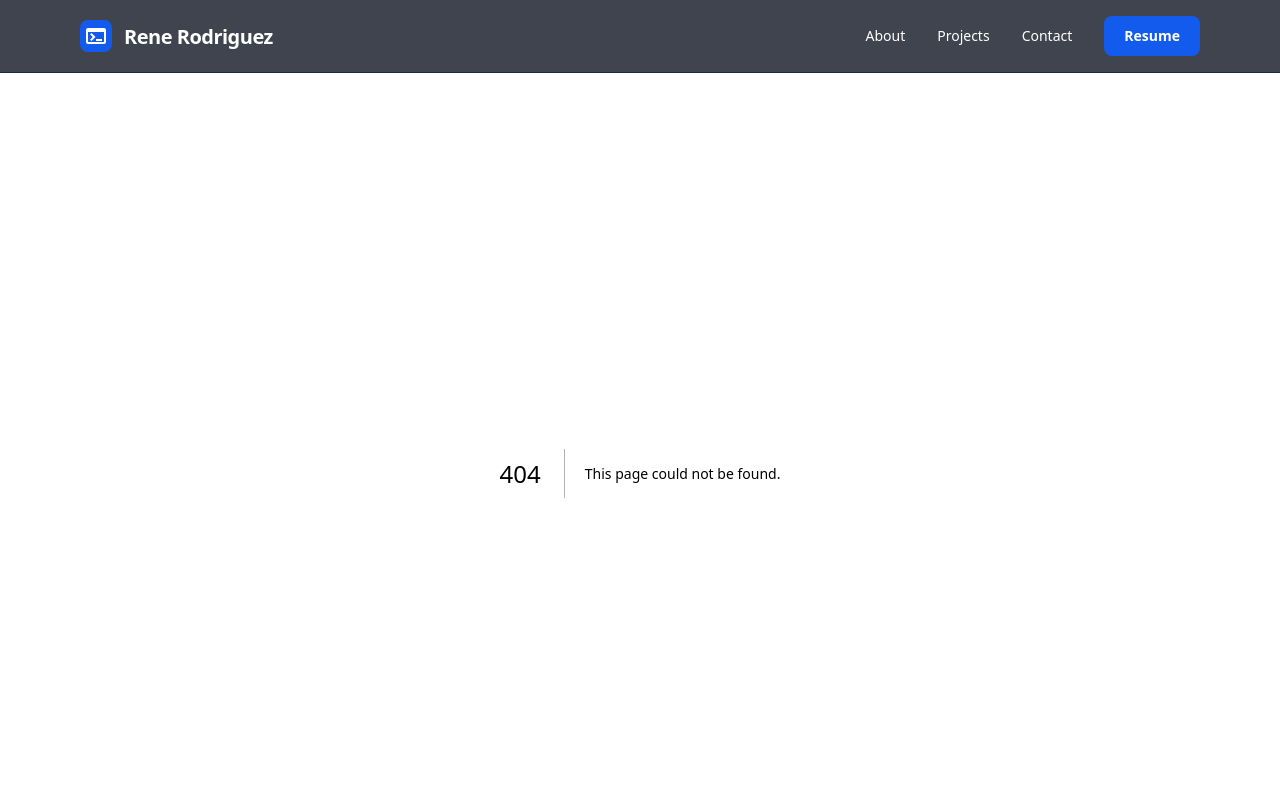
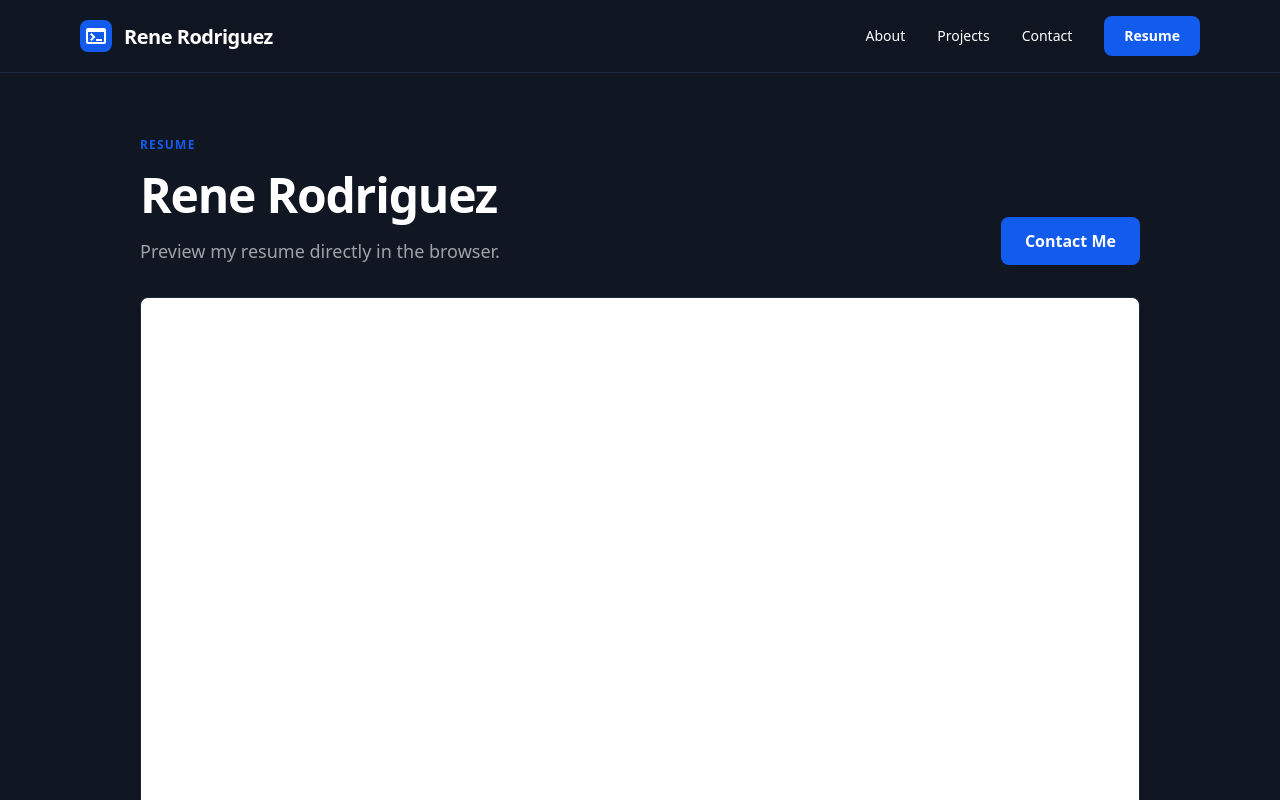
Before and after one commit to rodriguezr1016/nextjs-portfolio, a Next.js app: page /Resume in a window 1280 px wide. Before the commit this address had no page. Shown: the top 800 px of the page. Built offline with nearby package versions, Linux system fonts and the light colour scheme.

Commit message:
added a resume page

```diff
--- /dev/null
+++ b/app/Resume/page.tsx
@@ -0,0 +1,38 @@
+import Link from 'next/link'
+import React from 'react'
+
+const page = () => {
+  return (
+    <main className="flex flex-1 flex-col items-center px-6 md:px-10 py-12 md:py-16">
+      <div className="w-full max-w-[1000px] flex flex-col gap-8">
+        <div className="flex flex-col md:flex-row md:items-end md:justify-between gap-6">
+          <div className="flex flex-col gap-3">
+            <span className="text-primary text-xs font-bold uppercase tracking-widest">Resume</span>
+            <h1 className="text-[#111318] dark:text-white text-4xl md:text-5xl font-black leading-tight tracking-tight">
+              Rene Rodriguez
+            </h1>
+            <p className="text-[#616f89] dark:text-white/60 text-lg max-w-2xl">
+              Preview my resume directly in the browser.
+            </p>
+          </div>
+          <Link
+            href="/Contact"
+            className="w-fit px-6 py-3 rounded-lg bg-primary text-white font-bold hover:bg-primary/90 transition-all"
+          >
+            Contact Me
+          </Link>
+        </div>
+
+        <div className="w-full overflow-hidden rounded-lg border border-slate-200 dark:border-slate-800 bg-white shadow-sm">
+          <iframe
+            src="/resume.pdf"
+            title="Rene Rodriguez Resume Preview"
+            className="h-[75vh] min-h-[640px] w-full"
+          />
+        </div>
+      </div>
+    </main>
+  )
+}
+
+export default page
--- a/app/Works/page.tsx
+++ b/app/Works/page.tsx
@@ -201,8 +201,8 @@ const page = () => {
 <Link href={"/Contact"} className="px-8 py-4 bg-primary text-white rounded-xl font-bold shadow-lg shadow-primary/20 hover:scale-105 transition-transform">
                             Let's Chat
                         </Link>
-<Link href={"./resume.pdf"} download={"Rene_Rodriguez_Resume.pdf"} className="px-8 py-4 bg-[#f0f2f4] dark:bg-white/5 text-[#111318] dark:text-white rounded-xl font-bold hover:bg-[#e4e7eb] dark:hover:bg-white/10 transition-colors">
-                            Download Resume
+<Link href={"/Resume"} className="px-8 py-4 bg-[#f0f2f4] dark:bg-white/5 text-[#111318] dark:text-white rounded-xl font-bold hover:bg-[#e4e7eb] dark:hover:bg-white/10 transition-colors">
+                            View Resume
                         </Link>
 </div>
 </div>
--- a/app/components/Header/index.tsx
+++ b/app/components/Header/index.tsx
@@ -21,7 +21,7 @@ const Header = () => {
                       <Link className="text-sm text-white font-medium hover:text-primary transition-colors" href={"/Works"}>Projects</Link>
                       <Link className="text-sm text-white font-medium hover:text-primary transition-colors" href={"/Contact"}>Contact</Link>
                     </nav>
-                    <Link href={"./resume.pdf"} download={"Rene_Rodriguez_Resume.pdf"} className='flex items-center justify-center rounded-lg h-10 px-5 bg-primary text-white text-sm font-bold hover:bg-primary/90 transition-all'>Resume</Link>
+                    <Link href={"/Resume"} className='flex items-center justify-center rounded-lg h-10 px-5 bg-primary text-white text-sm font-bold hover:bg-primary/90 transition-all'>Resume</Link>
                   </div>
                 </div>
                 <div className="flex px-10 w-full md:hidden">
--- a/app/components/Terminal/index.tsx
+++ b/app/components/Terminal/index.tsx
@@ -2,6 +2,13 @@
 
 import { useEffect, useMemo, useRef, useState } from "react";
 
+/**
+ * Each entry in `lines` represents one rendered row group in the faux terminal.
+ *
+ * - `prompt` stores the command the user typed so it can be replayed in history.
+ * - `text` stores freeform output, including React nodes for linked contact info.
+ * - `grid` stores multi-column output used by `ls skills/`.
+ */
 type Line =
   | { type: "prompt"; cmd: string }
   | { type: "text"; value: React.ReactNode }
@@ -21,6 +28,33 @@ const DEFAULT_SKILLS = [
   "c++",
 ];
 
+/**
+ * Builds the default terminal history shown on first render and after `clear`.
+ * Keeping this as data makes the component feel like a real shell session:
+ * the UI simply renders a command line followed by the output it produced.
+ */
+function createInitialLines(user: string, skills: string[]): Line[] {
+  return [
+    { type: "prompt", cmd: "whoami" },
+    { type: "text", value: user },
+    { type: "prompt", cmd: "ls skills/" },
+    { type: "grid", values: skills },
+  ];
+}
+
+/**
+ * Terminal is a client-side, in-memory command simulator used on the homepage.
+ *
+ * How it works:
+ * - The component keeps a history of rendered terminal rows in `lines`.
+ * - Submitting the form sends the current `input` through `runCommand`.
+ * - `runCommand` parses the first token as the command name and appends the
+ *   matching output rows to the history.
+ * - The shell is intentionally closed over a fixed command set; there is no
+ *   backend execution, filesystem access, or async process management.
+ * - Whenever history changes, the scroll container jumps to the bottom so the
+ *   newest command stays visible, similar to a real terminal window.
+ */
 export default function Terminal() {
   const containerRef = useRef<HTMLDivElement | null>(null);
 
@@ -29,14 +63,8 @@ export default function Terminal() {
   const [cwd] = useState("~");
   const [user] = useState("Rene_Rodriguez");
   const [input, setInput] = useState("");
-  const [lines, setLines] = useState<Line[]>([
-    { type: "prompt", cmd: "whoami" },
-    { type: "text", value: user },
-    { type: "prompt", cmd: "ls skills/" },
-    { type: "grid", values: skills },
-  ]);
+  const [lines, setLines] = useState<Line[]>(() => createInitialLines(user, skills));
 
-  const bottomRef = useRef<HTMLDivElement | null>(null);
   const inputRef = useRef<HTMLInputElement | null>(null);
 
   // Auto scroll to bottom on new output
@@ -50,6 +78,13 @@ export default function Terminal() {
   // Focus input when clicking anywhere in terminal body
   const focusInput = () => inputRef.current?.focus();
 
+  /**
+   * Converts raw text input into terminal history rows.
+   *
+   * The function always appends a `prompt` row first so the interface preserves
+   * what the visitor typed. Each command handler then pushes one or more output
+   * rows into `next`, which gets merged into the existing history in one update.
+   */
   const runCommand = (raw: string) => {
     const cmd = raw.trim();
 
@@ -148,10 +183,7 @@ export default function Terminal() {
 
       case "clear":
         // Don’t append; just clear to a clean state
-        setLines([{ type: "prompt", cmd: "whoami" },
-    { type: "text", value: user },
-    { type: "prompt", cmd: "ls skills/" },
-    { type: "grid", values: skills },]);
+        setLines(createInitialLines(user, skills));
         return;
 
       default:
@@ -245,7 +277,6 @@ export default function Terminal() {
               </div>
             </form>
 
-            <div ref={bottomRef} />
           </div>
         </div>
       </div>
```
Also changed, not shown: 1 other file (tests, documents, lock files or other folders). Lines whose indentation alone changed are shown as unchanged.
